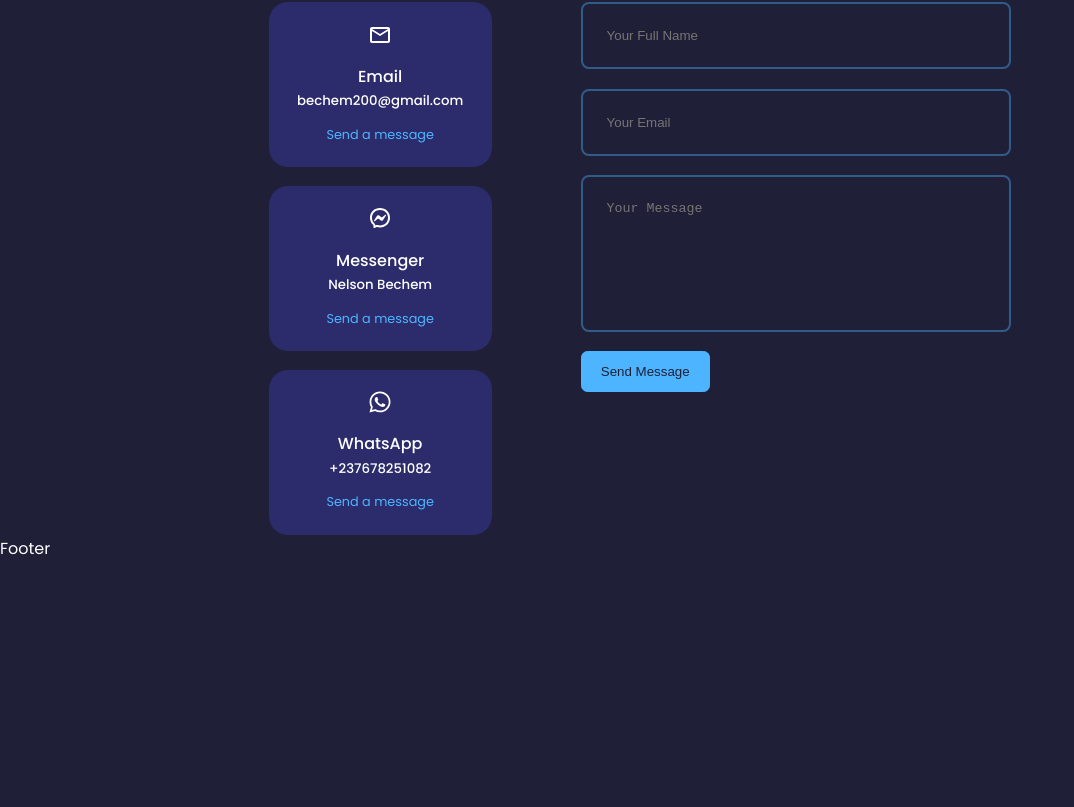
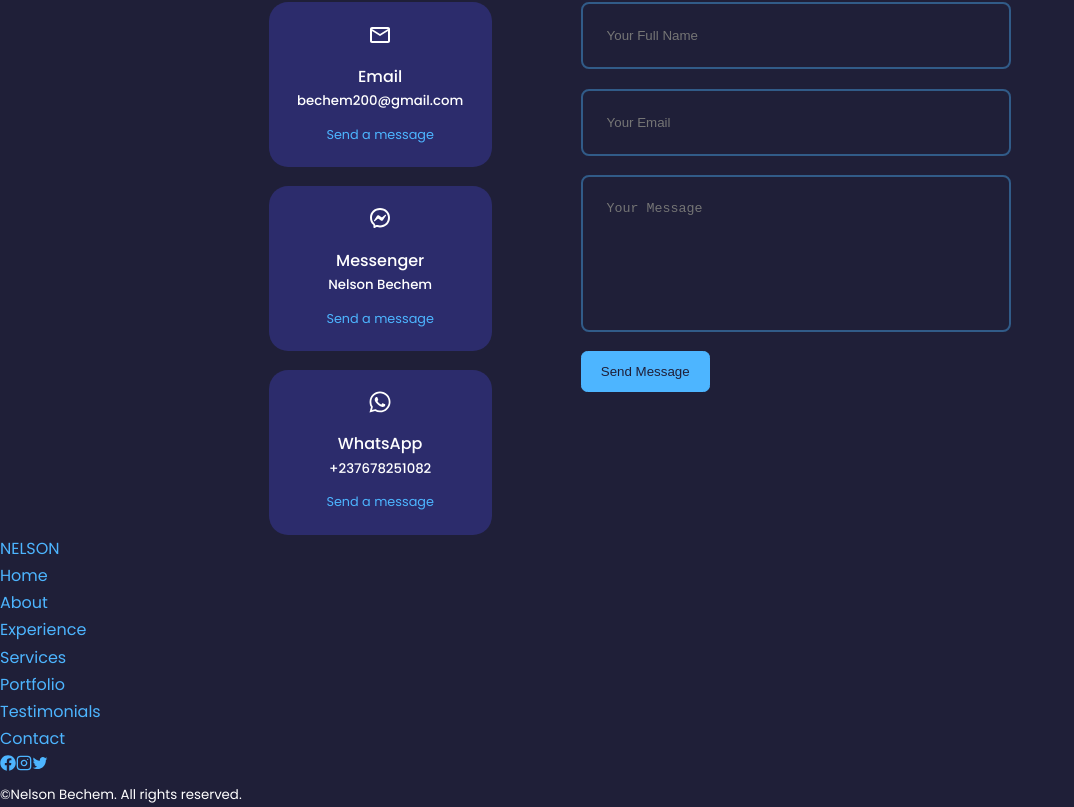
Before and after one commit to EngNelson/engineer-nelson-bechem-2024, a React (Create React App) app: page / in a window 1280 px wide. Shown: the part 4806-5613 px from the top of the page, without its empty margins (0-1074 px from the left). Before the commit the page ends 5368 px from the top, so only its background shows below. Built offline with nearby package versions, Linux system fonts and the light colour scheme; the HTML template or start-up script is replaced by a standard one.

Commit message:
contact module

```diff
--- a/src/components/footer/Footer.jsx
+++ b/src/components/footer/Footer.jsx
@@ -1,9 +1,34 @@
 import React from 'react'
 import './footer.css'
+import {FaFacebook} from 'react-icons/fa';
+import {FiInstagram} from 'react-icons/fi';
+import {IoLogoTwitter} from 'react-icons/io';
 
 const Footer = () => {
   return (
-    <div>Footer</div>
+    <footer>
+      <a href="#" className='footer__logo'>NELSON</a>
+      <ul className='permalinks'>
+        <li><a href="#">Home</a></li>
+        <li><a href="#about">About</a></li>
+        <li><a href="#experience">Experience</a></li>
+        <li><a href="#services">Services</a></li>
+        <li><a href="#portfolio">Portfolio</a></li>
+        <li><a href="#testimonials">Testimonials</a></li>
+        <li><a href="#contact">Contact</a></li>
+
+      </ul>
+        <div className="footer__socials">
+          <a href="https://facebook.com"><FaFacebook/></a>
+          <a href="https://instagram.com"><FiInstagram/></a>
+          <a href="https://twitter.com"><IoLogoTwitter/></a>
+
+        </div>
+
+        <div className="footer__copyright">
+          <small>&copy;Nelson Bechem. All rights reserved.</small>
+        </div>
+    </footer>
   )
 }
 
```
